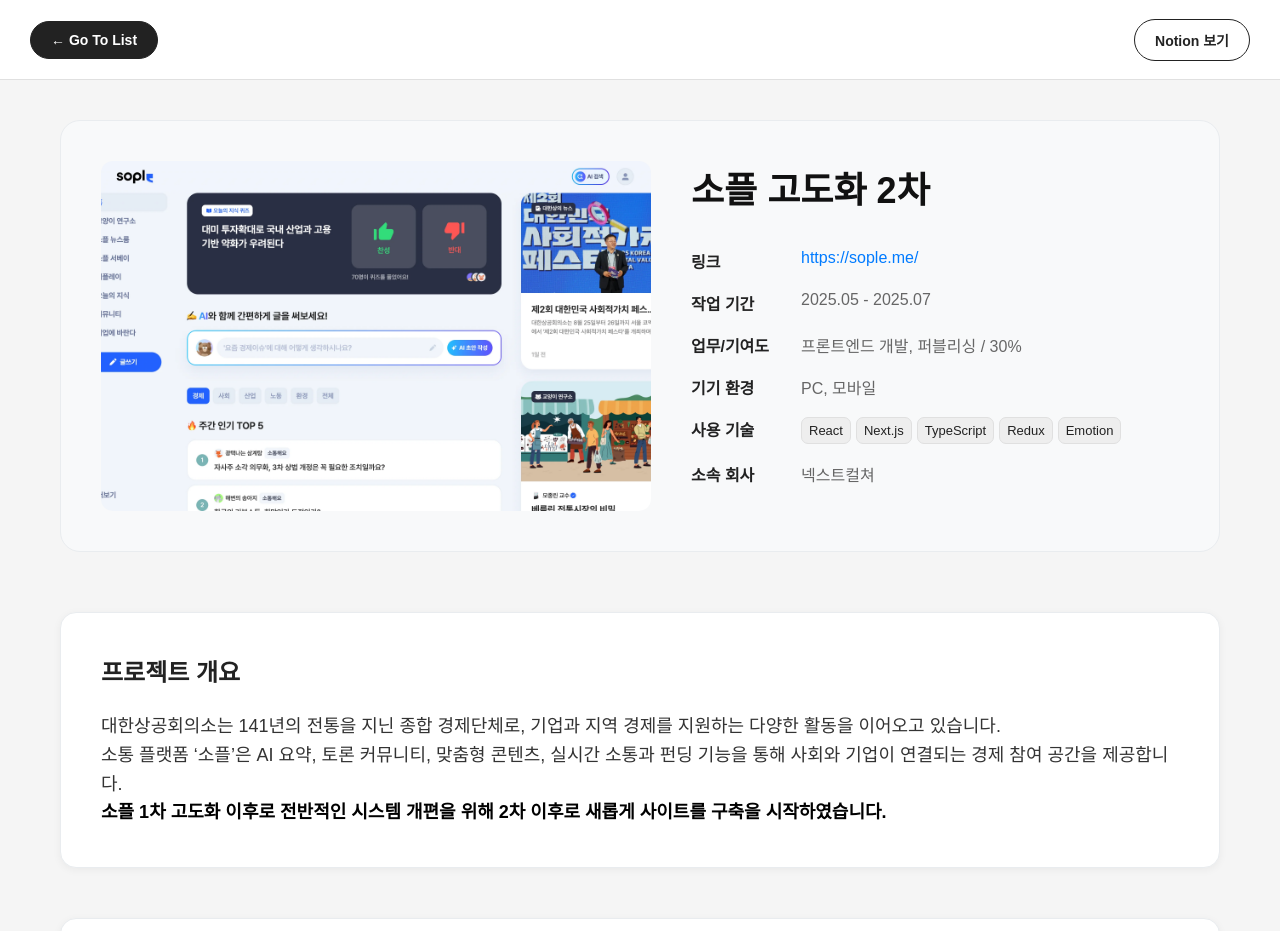
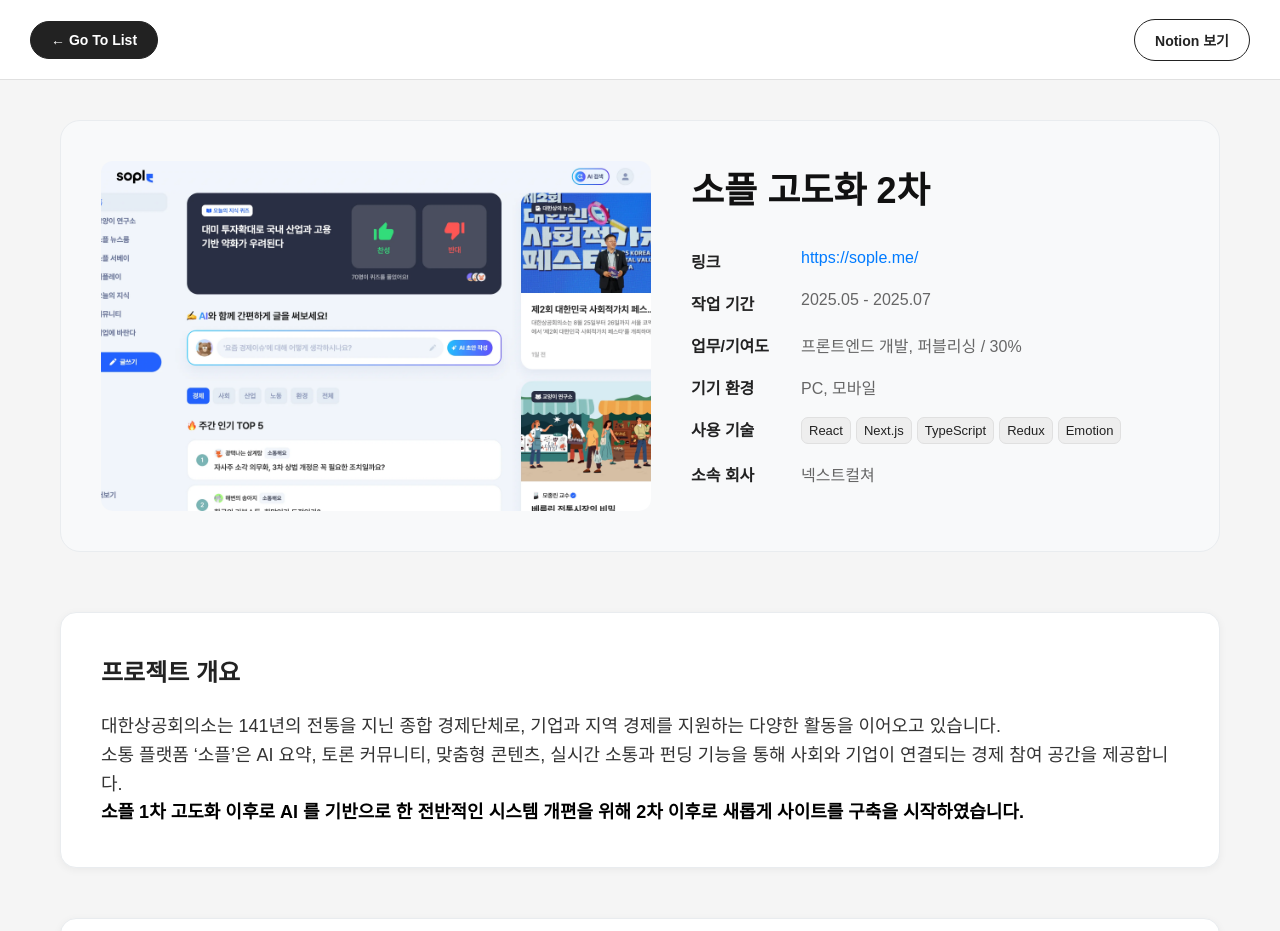
Before and after one commit to hyeminem-Jo/hyejin-portfolio, a Next.js app: page /work/1 in a window 1280 px wide. Shown: the top 931 px of the page. Built offline with nearby package versions, Linux system fonts and the light colour scheme.

Commit message:
fix: Work > 소개글 수정

```diff
--- a/src/app/_data/companyList.ts
+++ b/src/app/_data/companyList.ts
@@ -10,7 +10,7 @@ export const companyList = [
         projectDesc:
           '대한상공회의소가 운영하는 ‘소통 플랫폼 소플(소리가 모이는 플랫폼)’은 경제 및 사회 이슈에 대해 누구나 제안, 투표, 글쓰기, 토론 등의 방식으로 자유롭게 의견을 표현하고 공유할 수 있는 참여형 플랫폼입니다.',
         projectDescDetail:
-          '대한상공회의소는 141년의 전통을 지닌 종합 경제단체로, 기업과 지역 경제를 지원하는 다양한 활동을 이어오고 있습니다. \n소통 플랫폼 ‘소플’은 AI 요약, 토론 커뮤니티, 맞춤형 콘텐츠, 실시간 소통과 펀딩 기능을 통해 사회와 기업이 연결되는 경제 참여 공간을 제공합니다. \n<소플 1차 고도화 이후로 전반적인 시스템 개편을 위해 2차 이후로 새롭게 사이트를 구축을 시작하였습니다.>',
+          '대한상공회의소는 141년의 전통을 지닌 종합 경제단체로, 기업과 지역 경제를 지원하는 다양한 활동을 이어오고 있습니다. \n소통 플랫폼 ‘소플’은 AI 요약, 토론 커뮤니티, 맞춤형 콘텐츠, 실시간 소통과 펀딩 기능을 통해 사회와 기업이 연결되는 경제 참여 공간을 제공합니다. \n<소플 1차 고도화 이후로 AI 를 기반으로 한 전반적인 시스템 개편을 위해 2차 이후로 새롭게 사이트를 구축을 시작하였습니다.>',
         projectPeriod: '2025.05 - 2025.07',
         skillList: ['React', 'Next.js', 'TypeScript', 'Redux', 'Emotion'],
         projectWorkList: [
```
